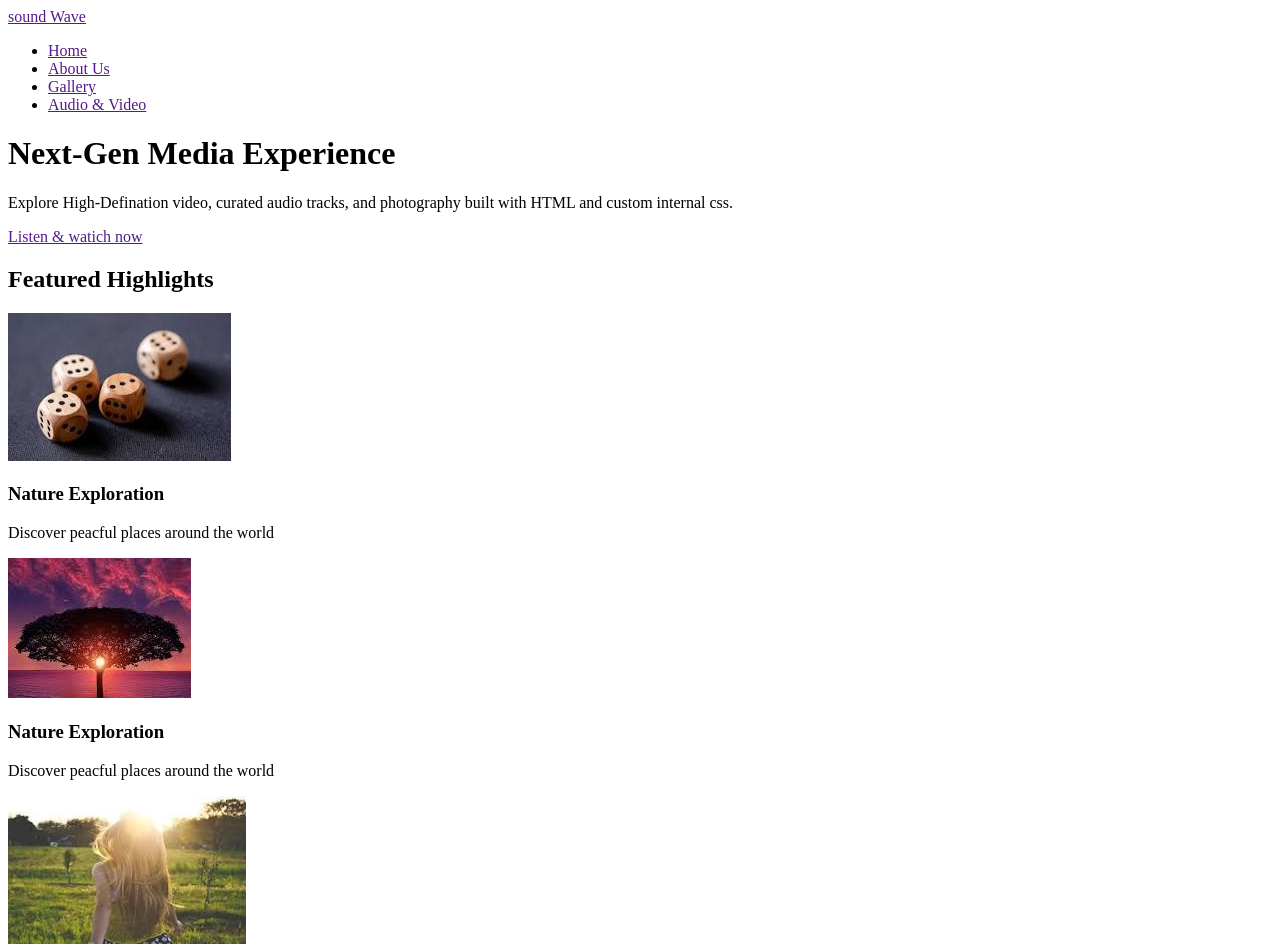
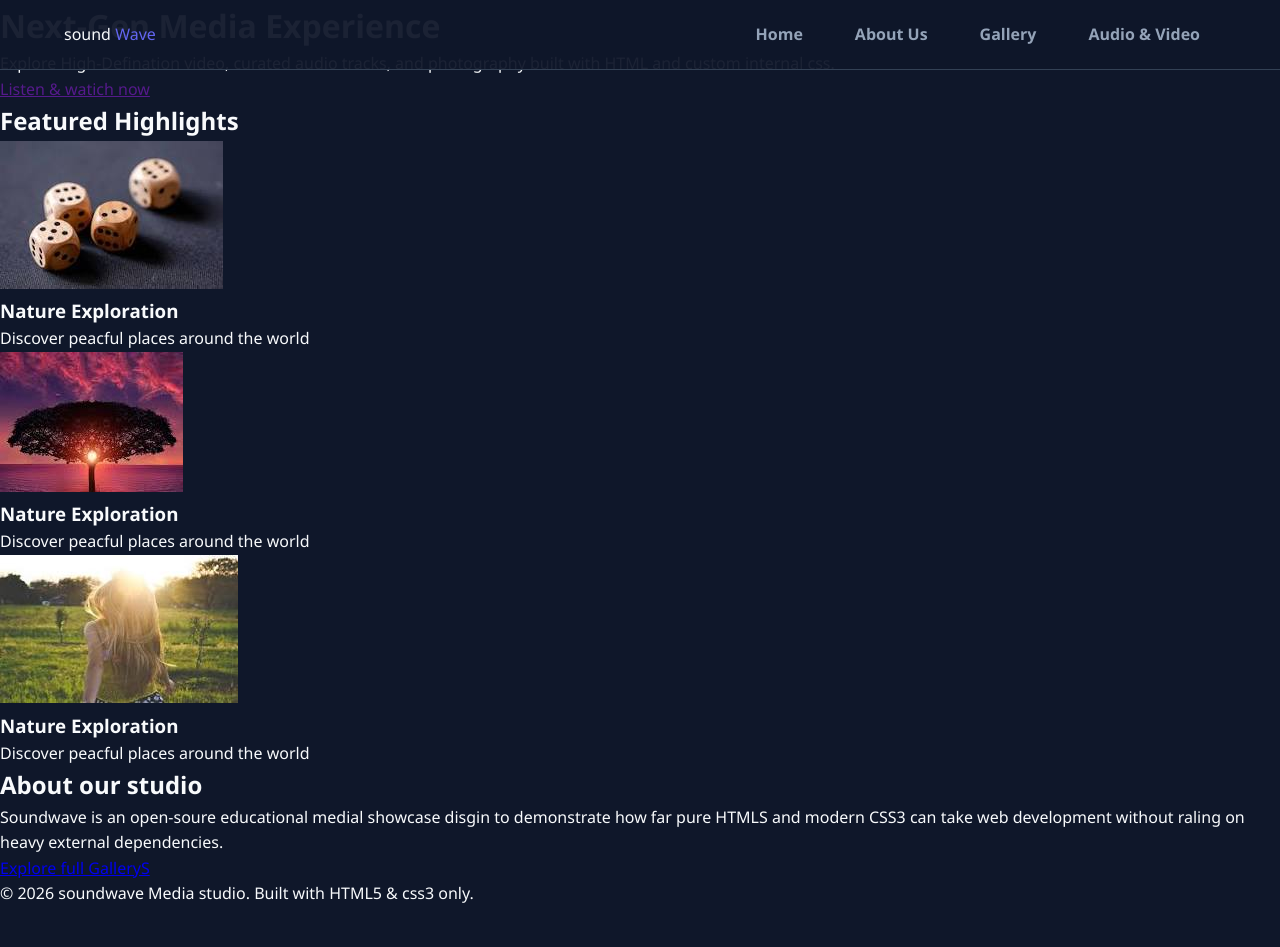
Before and after one commit to nicefundz/soundwave, a plain HTML site: page index.html in a window 1280 px wide. Shown: the top 947 px of the page. After the commit the page ends 907 px from the top, so only its background shows below. Drawn offline with Linux system fonts and the light colour scheme.

Commit message:
add internal css

```diff
--- a/index.html
+++ b/index.html
@@ -4,6 +4,86 @@
     <meta charset="UTF-8" />
     <meta name="viewport" content="width=device-width, initial-scale=1.0" />
     <title>Home</title>
+
+    <style>
+     * {
+       box-sizing: border-box;
+       margin: 0;
+       padding: 0;
+     }
+
+     :root {
+
+      --primary: #6366f1;
+      --primary-hover: #4f46e5;
+      --bg-dark: #0f172a;
+      --bg-card: #1e293b;
+      --text-light: #f8fafc;
+      --text-muted: #94a3b8;
+      --border: #334155;
+      --header-height: 70px;
+     }
+
+     html {
+      scroll-behavior: smooth;
+
+     }
+
+     body{
+
+      font-family: 'Segoe UI', Tahoma, Geneva, Verdana, sans-serif;
+      background-color: var(--bg-dark);
+      color: var(--text-light);
+      line-height: 1.6;
+
+     }
+
+     header{
+      position: fixed;
+      top: 0;
+      left:0;
+      width: 100%;
+      height: var(--header-height);
+      background-color: rgba(15, 23, 42, 0.95);
+      backdrop-filter: blur (8px);
+      border-bottom: 1px solid var(--border);
+      display: flex;
+      justify-content: space-between;
+      align-items: center;
+      padding: 0 5%;
+      z-index: 1000;
+
+     }
+
+    .logo{
+      front: size 1.5rem;
+      front: weight 700;
+      color:var(--text-light);
+      text-decoration: none;
+
+    }
+
+    .logo span {
+      color: var(--primary);
+    }
+    nav ul{
+      display: flex;
+      list-style: none;
+      gap: 20px;
+
+
+    }
+
+    nav a  {
+      color: var(--text-muted);
+      text-decoration: none;
+      font-weight: 600;
+      padding: 8px 16px;
+      border-radius: 6px;
+    }
+
+    </style>
+
   </head>
   <body>
     <header>
@@ -70,7 +150,28 @@
             </div>
           </div>
         </div>
+
+        <div class="slider-nav">
+          <a href="#slide-1"title="Go to slide 1"></a>
+          <a href="#slide-2"title="Go to slide 2"></a>
+          <a href="#slide-3"title="Go to slide 3"></a>
+        </div>
       </div>
+
+      <div>
+
+      </div id="about us" class="about section">
+      <h2>About our studio</h2>
+      <p>
+        Soundwave is an open-soure educational medial showcase disgin to demonstrate how far pure HTMLS and modern CSS3 can take web development without raling on heavy external dependencies.
+      </p>
+      <a href="#" cass="cta-btn">Explore full GalleryS</a>
     </main>
+
+    <footer>
+      <p>
+        &copy; 2026 soundwave Media studio. Built with HTML5 &amp; css3 only.
+      </p>
+    </footer>
   </body>
 </html>
```
